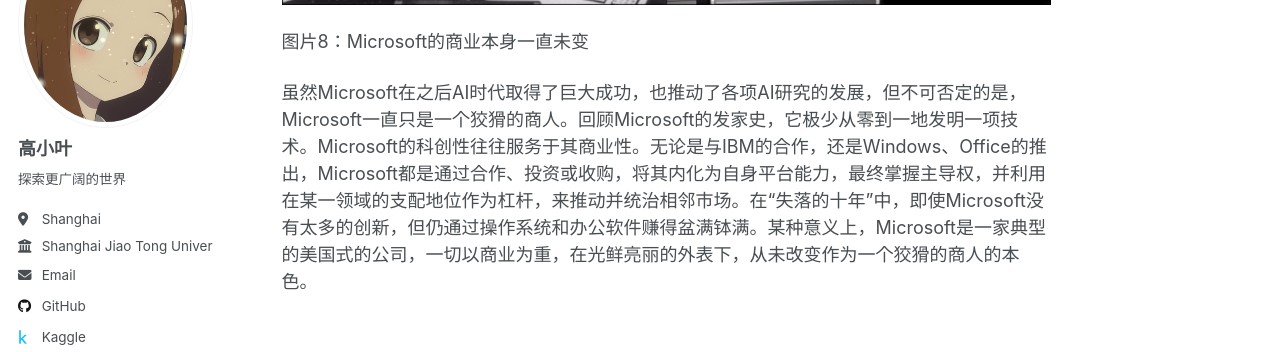
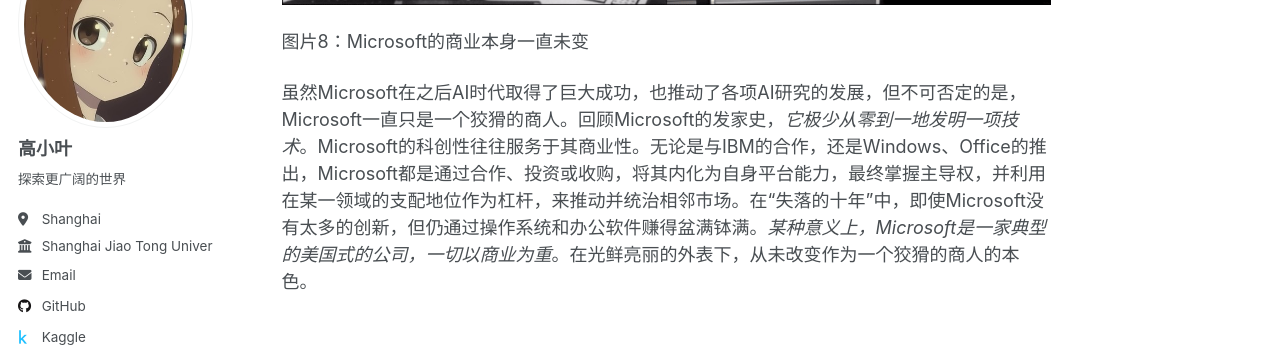
Before and after one commit to gaoyesjtu/gaoyesjtu.github.io, a Jekyll site: the page built from _dairys/第一章/2025-11-27-d.md, in a window 1280 px wide and 900 px high, scrolled down 8719 px. Shown: the part 178-530 px from the top of the window. Built offline with Jekyll 4.4.1, drawn with Linux system fonts in a browser that asks for light colours; comment, search, counter and statistics services are not loaded.

Commit message:
Update 2025-11-27-d.md

```diff
--- a/_dairys/第一章/2025-11-27-d.md
+++ b/_dairys/第一章/2025-11-27-d.md
@@ -112,7 +112,7 @@ Microsoft这样的“失落”在新千年一直持续，直到2019年，它再
 
 图片8：Microsoft的商业本身一直未变
 
-虽然Microsoft在之后AI时代取得了巨大成功，也推动了各项AI研究的发展，但不可否定的是，Microsoft一直只是一个狡猾的商人。回顾Microsoft的发家史，它极少从零到一地发明一项技术。Microsoft的科创性往往服务于其商业性。无论是与IBM的合作，还是Windows、Office的推出，Microsoft都是通过合作、投资或收购，将其内化为自身平台能力，最终掌握主导权，并利用在某一领域的支配地位作为杠杆，来推动并统治相邻市场。在“失落的十年”中，即使Microsoft没有太多的创新，但仍通过操作系统和办公软件赚得盆满钵满。某种意义上，Microsoft是一家典型的美国式的公司，一切以商业为重，在光鲜亮丽的外表下，从未改变作为一个狡猾的商人的本色。
+虽然Microsoft在之后AI时代取得了巨大成功，也推动了各项AI研究的发展，但不可否定的是，Microsoft一直只是一个狡猾的商人。回顾Microsoft的发家史，*它极少从零到一地发明一项技术*。Microsoft的科创性往往服务于其商业性。无论是与IBM的合作，还是Windows、Office的推出，Microsoft都是通过合作、投资或收购，将其内化为自身平台能力，最终掌握主导权，并利用在某一领域的支配地位作为杠杆，来推动并统治相邻市场。在“失落的十年”中，即使Microsoft没有太多的创新，但仍通过操作系统和办公软件赚得盆满钵满。*某种意义上，Microsoft是一家典型的美国式的公司，一切以商业为重*。在光鲜亮丽的外表下，从未改变作为一个狡猾的商人的本色。
 
 
 </div>
```
